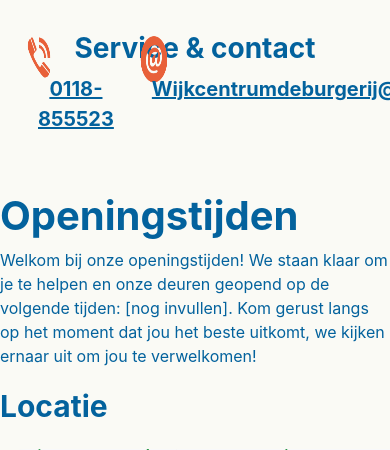
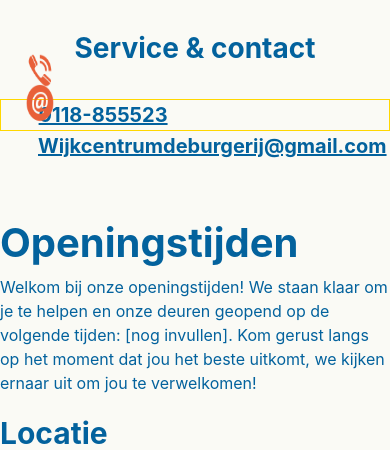
Before and after one commit to Jaffer2000/website-deburgerij, a PHP site: a page that uses inhoud/contact.php in a window 390 px wide; the page is wider, and only the part inside the window is pictured. Shown: the part 597-1047 px from the top of that part. Run offline with PHP 8.4, Linux system fonts and the light colour scheme; data comes from the database, SQL or seed files in the repository.

Commit message:
tussentijdse update
de cols zijn verdeeld in 2x 6 met een displey flex alleen hierdoor kan je geen text-algin: right; uitvoeren. dit moet ik nog even uitzoeken

```diff
--- a/css/css.css
+++ b/css/css.css
@@ -95,14 +95,6 @@ ul, ol {
     text-decoration: underline;
 }
 
-.contactgegevens{
-    text-align: center;
-}
-
-.contactgegevens{
-    text-align: center;
-}
-
 .phonemargin{
     margin-left: 200px;
 }
@@ -190,6 +182,15 @@ ul, ol {
     width: 20%;
     margin-top: -75px;
     margin-right: -40px;
+}
+
+.contactgegevens{
+    margin-top: 25px;
+    text-align: right;
+}
+
+.telefoondiv{
+    border: 1px solid gold;
 }
 
 
--- a/inhoud/contact.php
+++ b/inhoud/contact.php
@@ -39,20 +39,26 @@
 
 <div class="row contactgegevens">
 
-    <div class="col-sm-3"></div>
+    <div class="col-sm-6">
+        <!-- aan gpt vragen of die kan helpen, heb de display flex nodig zodat het aan mekaar staat maar kan nu niet naar rechts alignen met text-algin right -->
+        <div class="telefoondiv">
+            <div style="display: flex;">
+                <img src="img/telcontact.png" class="telcontact" alt="telefoonnummer">
+                <p style="margin: 0;" class="emailphonecss">0118-855523</p>
+            </div>
+        </div>
+    </div>
 
-    <div class="col-sm-6 contactgegevens">
+    <div class="col-sm-6">
 
         <div style="display: flex;">
-        <img src="img/telcontact.png" class="telcontact" alt="telefoonnummer">
-            <p style="margin: 0;" class="emailphonecss">0118-855523</p>
 
             <img src="img/At.png" class="emailcontact" alt="telefoonnummer">
             <p style="margin: 0;" class="emailphonecss">Wijkcentrumdeburgerij@gmail.com</p>
 
         </div>
 
-    <div class="col-sm-3"></div>
+    </div>
 
 </div>
 
```
